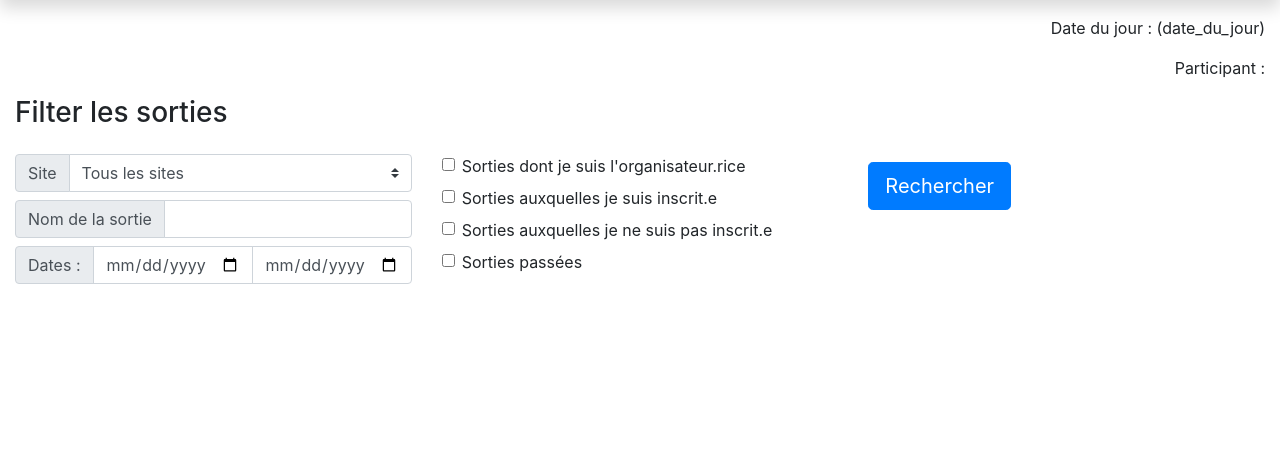
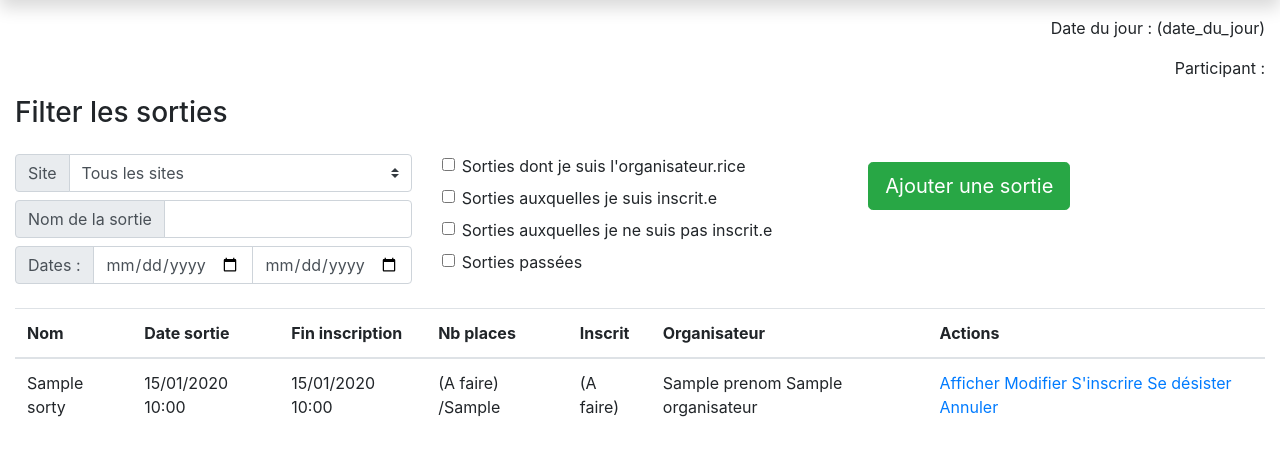
Before and after one commit to alexverdon2018/sortir-com, a Symfony app: template templates/liste_sorties/index.html.twig in a window 1280 px wide. Shown: the part 54-510 px from the top of the page. Run offline with Twig, Linux system fonts and the light colour scheme; the template is opened without the code that fills it: most values are stand-ins (such as "Sample title", 1, 10 or a date in 2020); some libraries are stand-ins or nearby versions.

Commit message:
table liste sorties

```diff
--- a/src/Controller/ProfilController.php
+++ b/src/Controller/ProfilController.php
@@ -15,7 +15,7 @@ use Symfony\Component\Security\Core\Encoder\UserPasswordEncoderInterface;
 class ProfilController extends AbstractController
 {
     /**
-     * @Route("/profil/detai/{id}", name="profil_detail")
+     * @Route("/profil/detail/{id}", name="profil_detail")
      * @param $id
      * @param EntityManagerInterface $emi
      * @return Response
--- a/src/Controller/SortieController.php
+++ b/src/Controller/SortieController.php
@@ -33,8 +33,8 @@ class SortieController extends AbstractController
 
             if($sortieForm->isSubmitted() && $sortieForm->isValid()) {
                 $sortie->setDateHeureDebut(new \DateTime());
-                $site = $em->getRepository(Site::class)->find(1);
-                $etat = $em->getRepository(Etat::class)->find(1);
+                $site = $em->getRepository(Site::class)->find(2);
+                $etat = $em->getRepository(Etat::class)->findOneBy(['libelle' => 'Créée']);
                 $organisateur = $em->getRepository(Utilisateur::class)->find($this->getUser()->getId());
 
                 $sortie->setSite($site);
--- a/templates/liste_sorties/index.html.twig
+++ b/templates/liste_sorties/index.html.twig
@@ -19,7 +19,6 @@
             </div>
         </div>
 
-        <form>
         <div class="row">
             <div class="col-12 col-md-6 col-lg-4 mt-2">
                 <div class="input-group mt-2">
@@ -73,14 +72,44 @@
             </div>
 
             <div class="col-12 col-md-6 col-lg-4 mt-2">
-                    <button class="btn btn-lg btn-primary mt-3" type="submit">Rechercher</button>
+                <a class="btn btn-lg btn-success mt-3" href="{{ path('sortie_create') }}">Ajouter une sortie</a>
             </div>
         </div>
-        </form>
 
         <div class="row mt-4">
             <div class="col">
-                {{ dump(sorties) }}
+                <table class="table">
+                    <thead>
+                        <tr>
+                            <th>Nom</th>
+                            <th>Date sortie</th>
+                            <th>Fin inscription</th>
+                            <th>Nb places</th>
+                            <th>Inscrit</th>
+                            <th>Organisateur</th>
+                            <th>Actions</th>
+                        </tr>
+                    </thead>
+                    <tbody>
+                        {% for sortie in sorties %}
+                            <tr>
+                                <td>{{ sortie.nom }}</td>
+                                <td>{{ sortie.dateHeureDebut | date('d/m/Y h:i') }}</td>
+                                <td>{{ sortie.dateLimiteInscription | date('d/m/Y h:i')  }}</td>
+                                <td>(A faire) /{{ sortie.nbInscriptionMax }}</td>
+                                <td>(A faire)</td>
+                                <td>{{ sortie.organisateur.prenom }} {{ sortie.organisateur.nom }}</td>
+                                <td>
+                                    <a href="{{ path('sortie_detail',{'id':sortie.id}) }}">Afficher</a>
+                                    <a href="">Modifier</a>
+                                    <a href="">S'inscrire</a>
+                                    <a href="">Se désister</a>
+                                    <a href="">Annuler</a>
+                                </td>
+                            </tr>
+                        {% endfor %}
+                    </tbody>
+                </table>
             </div>
         </div>
 
```
Lines whose indentation alone changed are shown as unchanged.
